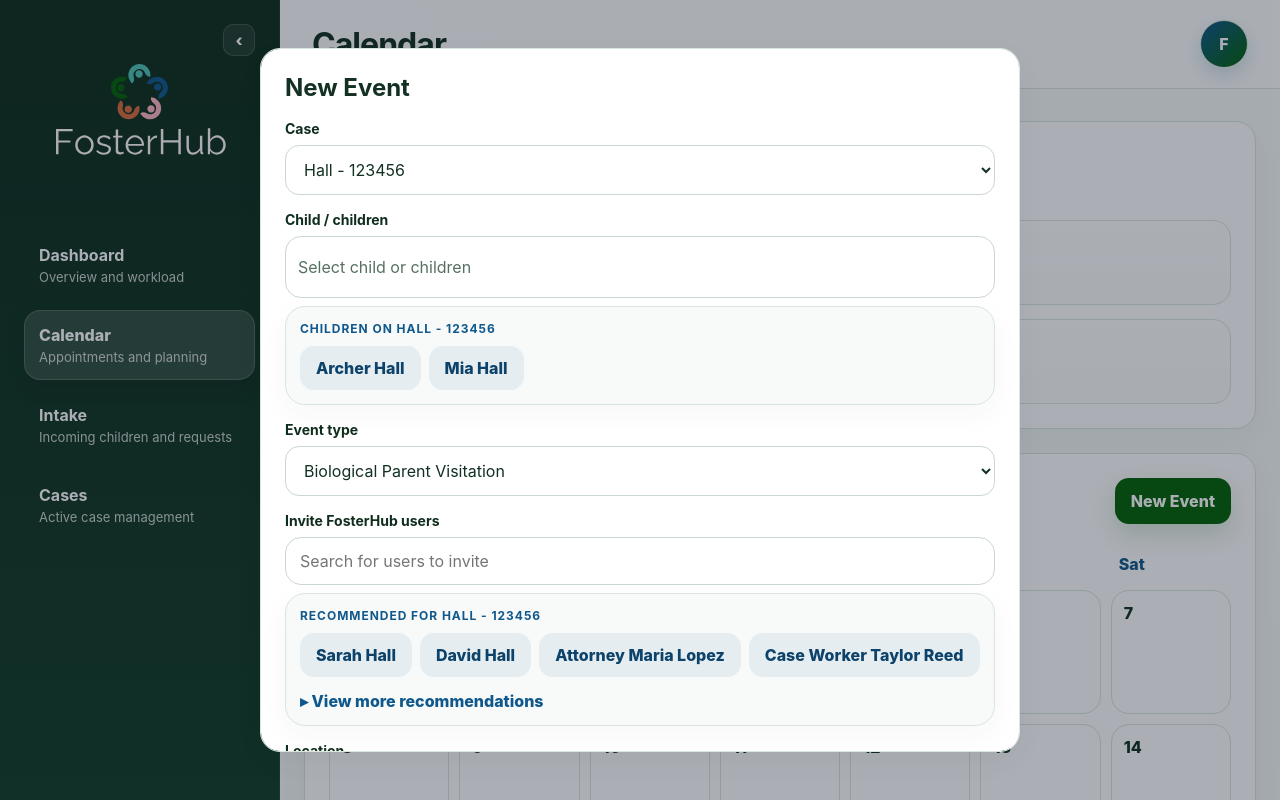
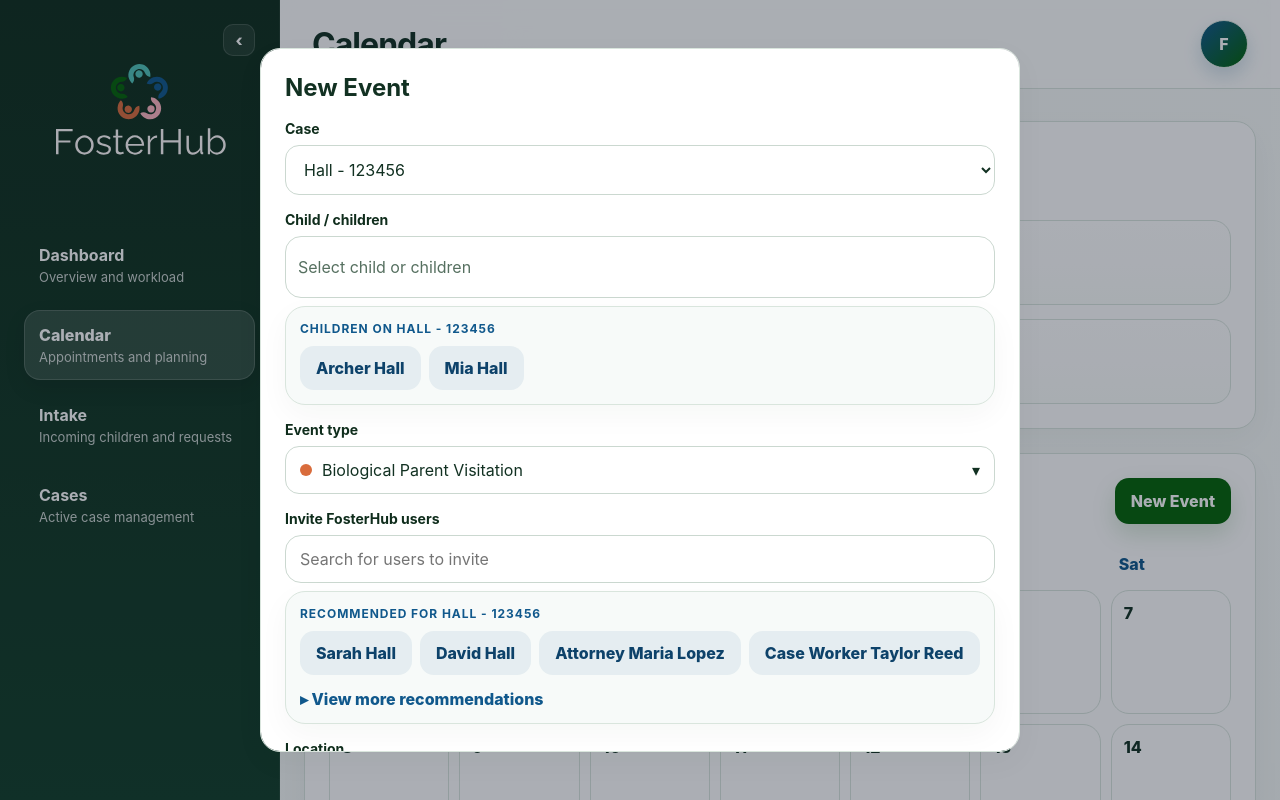
Before and after one commit to Mdelarosa93/FosterHub, a Next.js app in the folder fosterhub-app/apps/web/: page /calendar in a window 1280 px wide. Both pictures are taken after a click on the button "New Event". Shown: the top 800 px of the page. Built offline with nearby package versions, Linux system fonts and the light colour scheme.

Commit message:
Show color markers in event type picker

```diff
--- a/fosterhub-app/apps/web/app/calendar/page.tsx
+++ b/fosterhub-app/apps/web/app/calendar/page.tsx
@@ -194,6 +194,7 @@ export default function CalendarPage() {
   const [selectedCase, setSelectedCase] = useState(caseOptions[0]);
   const [selectedChildren, setSelectedChildren] = useState<string[]>([]);
   const [selectedEventType, setSelectedEventType] = useState(eventTypeOptions[0]);
+  const [eventTypeMenuOpen, setEventTypeMenuOpen] = useState(false);
   const [selectedUsers, setSelectedUsers] = useState<string[]>([]);
   const [userQuery, setUserQuery] = useState('');
   const [showMoreInviteSuggestions, setShowMoreInviteSuggestions] = useState(false);
@@ -301,6 +302,7 @@ export default function CalendarPage() {
     setSelectedCase(caseOptions[0]);
     setSelectedChildren([]);
     setSelectedEventType(eventTypeOptions[0]);
+    setEventTypeMenuOpen(false);
     setSelectedUsers([]);
     setUserQuery('');
     setShowMoreInviteSuggestions(false);
@@ -603,19 +605,100 @@ export default function CalendarPage() {
                   </div>
                 </div>
 
-                <div className="field">
-                  <label htmlFor="event-type-select">Event type</label>
-                  <select
-                    id="event-type-select"
-                    className="select"
-                    value={selectedEventType}
-                    onChange={e => setSelectedEventType(e.target.value)}
-                    disabled={formDisabled}
-                  >
-                    {eventTypeOptions.map(option => (
-                      <option key={option} value={option}>{option}</option>
-                    ))}
-                  </select>
+                <div className="field" style={{ position: 'relative' }}>
+                  <label htmlFor="event-type-trigger">Event type</label>
+                  {formDisabled ? (
+                    <div className="input" style={{ display: 'flex', alignItems: 'center', gap: 10 }}>
+                      <span
+                        aria-hidden="true"
+                        style={{
+                          width: 12,
+                          height: 12,
+                          borderRadius: 999,
+                          background: eventTypeColors[selectedEventType] || '#10588c',
+                          flexShrink: 0,
+                        }}
+                      />
+                      <span>{selectedEventType}</span>
+                    </div>
+                  ) : (
+                    <>
+                      <button
+                        id="event-type-trigger"
+                        type="button"
+                        className="input"
+                        onClick={() => setEventTypeMenuOpen(current => !current)}
+                        style={{
+                          display: 'flex',
+                          alignItems: 'center',
+                          justifyContent: 'space-between',
+                          gap: 12,
+                          textAlign: 'left',
+                        }}
+                      >
+                        <span style={{ display: 'flex', alignItems: 'center', gap: 10, minWidth: 0 }}>
+                          <span
+                            aria-hidden="true"
+                            style={{
+                              width: 12,
+                              height: 12,
+                              borderRadius: 999,
+                              background: eventTypeColors[selectedEventType] || '#10588c',
+                              flexShrink: 0,
+                            }}
+                          />
+                          <span style={{ overflow: 'hidden', textOverflow: 'ellipsis', whiteSpace: 'nowrap' }}>
+                            {selectedEventType}
+                          </span>
+                        </span>
+                        <span aria-hidden="true">▾</span>
+                      </button>
+
+                      {eventTypeMenuOpen ? (
+                        <div
+                          style={{
+                            position: 'absolute',
+                            top: 'calc(100% + 8px)',
+                            left: 0,
+                            right: 0,
+                            zIndex: 20,
+                            background: 'white',
+                            border: '1px solid #d9e5dd',
+                            borderRadius: 18,
+                            boxShadow: '0 18px 40px rgba(15, 23, 42, 0.12)',
+                            padding: 10,
+                            display: 'grid',
+                            gap: 6,
+                          }}
+                        >
+                          {eventTypeOptions.map(option => (
+                            <button
+                              key={option}
+                              type="button"
+                              className="button button-ghost"
+                              style={{ justifyContent: 'flex-start' }}
+                              onClick={() => {
+                                setSelectedEventType(option);
+                                setEventTypeMenuOpen(false);
+                              }}
+                            >
+                              <span
+                                aria-hidden="true"
+                                style={{
+                                  width: 12,
+                                  height: 12,
+                                  borderRadius: 999,
+                                  background: eventTypeColors[option] || '#10588c',
+                                  flexShrink: 0,
+                                }}
+                              />
+                              <span>{option}</span>
+                            </button>
+                          ))}
+                        </div>
+                      ) : null}
+                    </>
+                  )}
                 </div>
 
                 <div className="field">
```
